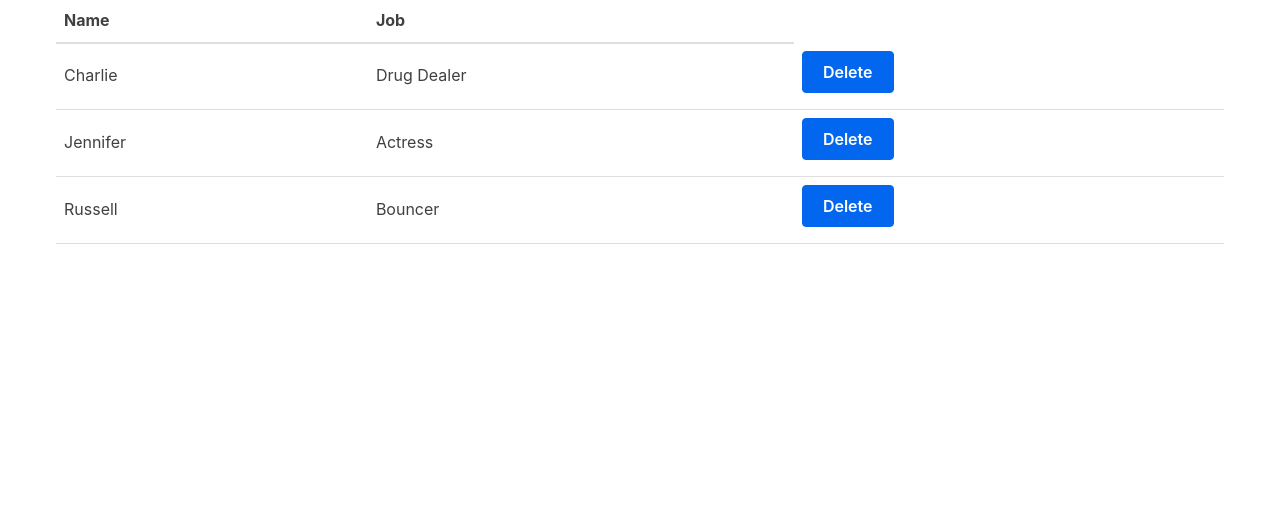
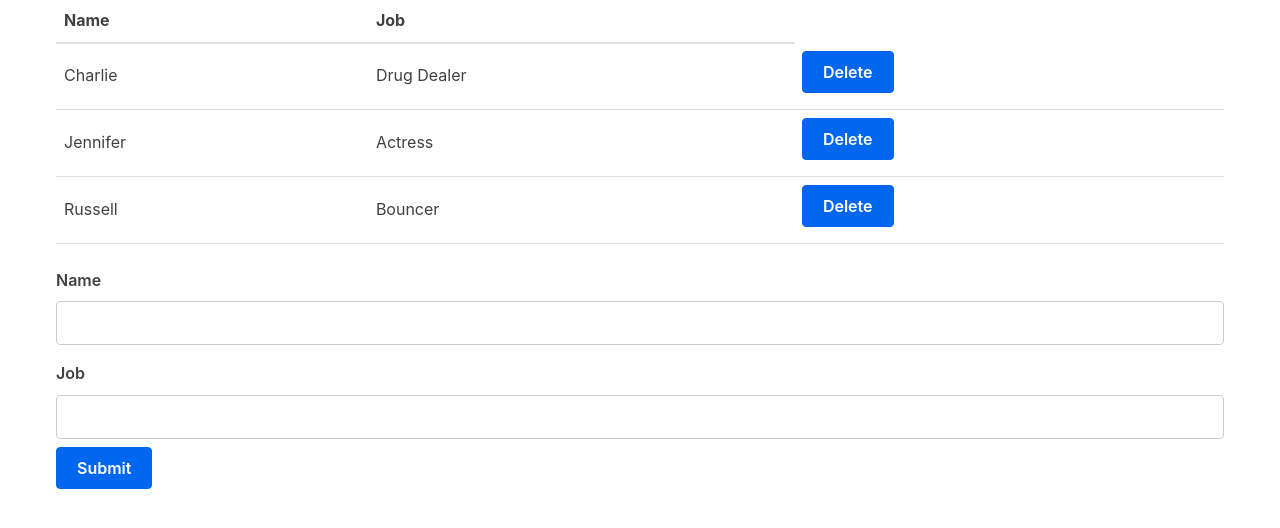
Before and after one commit to giacomo9999/rascia-react-190515, a React (Create React App) app: page / in a window 1280 px wide. Shown: the top 528 px of the page. Built offline with nearby package versions, Linux system fonts and the light colour scheme.

Commit message:
Finished tutorial.

```diff
--- a/src/App.js
+++ b/src/App.js
@@ -1,5 +1,6 @@
 import React, { Component } from "react";
 import Table from "./Table";
+import Form from "./Form";
 
 class App extends Component {
   state = {
@@ -32,6 +33,10 @@ class App extends Component {
     });
   };
 
+  handleSubmit = character => {
+    this.setState({ characters: [...this.state.characters, character] });
+  };
+
   render() {
     return (
       <div className="App">
@@ -40,6 +45,7 @@ class App extends Component {
             characterData={this.state.characters}
             removeCharacter={this.removeCharacter}
           />
+          <Form handleSubmit={this.handleSubmit} />
         </div>
       </div>
     );
--- /dev/null
+++ b/src/Form.js
@@ -0,0 +1,47 @@
+import React, { Component } from "react";
+
+class Form extends Component {
+  constructor(props) {
+    super(props);
+    this.initialState = {
+      name: "",
+      job: ""
+    };
+    this.state = this.initialState;
+  }
+
+  handleChange = e => {
+    const { name, value } = e.target;
+    this.setState({ [name]: value });
+  };
+
+  submitForm = () => {
+    this.props.handleSubmit(this.state);
+    this.setState(this.initialState);
+  };
+
+  render() {
+    const { name, job } = this.state;
+    return (
+      <form>
+        <label>Name</label>
+        <input
+          type="text"
+          name="name"
+          value={name}
+          onChange={this.handleChange}
+        />
+        <label>Job</label>
+        <input
+          type="text"
+          name="job"
+          value={job}
+          onChange={this.handleChange}
+        />
+        <input type="button" value="Submit" onClick={this.submitForm} />
+      </form>
+    );
+  }
+}
+
+export default Form;
```
